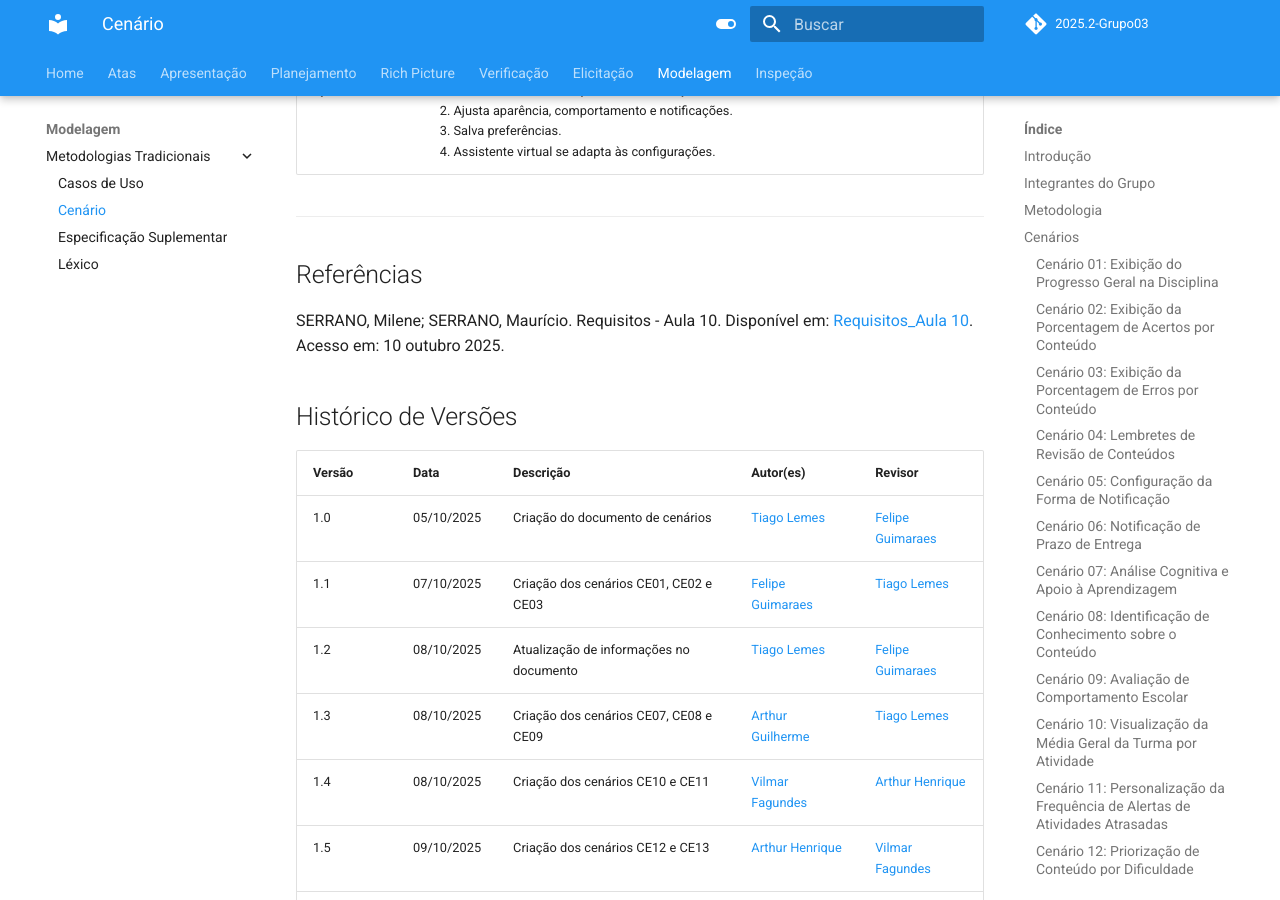
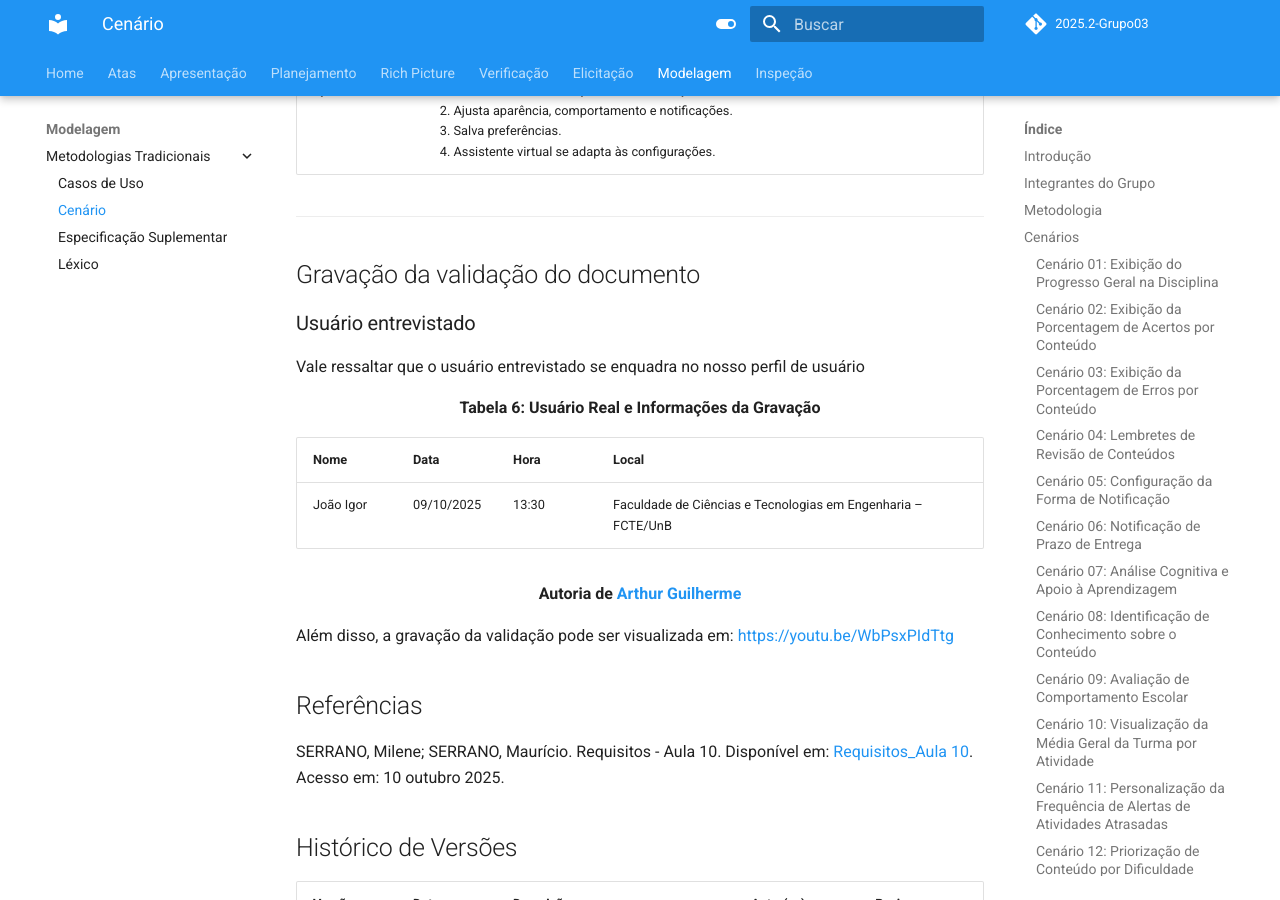
Before and after one commit to Requisitos-de-Software/2025.2-Grupo03, an MkDocs documentation site: the page built from docs/Modelagem/cenario.md, in a window 1280 px wide and 900 px high, scrolled down 18318 px. Built offline with MkDocs 1.6.1 and Material for MkDocs 9.7.7, drawn with Linux system fonts in a browser that asks for light colours; comment, search, counter and statistics services are not loaded.

Commit message:
Update cenario.md

```diff
--- a/docs/Modelagem/cenario.md
+++ b/docs/Modelagem/cenario.md
@@ -374,6 +374,18 @@ A **padronização da tabela** se baseou nesses elementos apresentados acima e p
 | **Episódios**   | 1. O usuário acessa a seção de customização.<br>2. Ajusta aparência, comportamento e notificações.<br>3. Salva preferências.<br>4. Assistente virtual se adapta às configurações. |
 
 ---
+## Gravação da validação do documento
+### Usuário entrevistado
+Vale ressaltar que o usuário entrevistado se enquadra no nosso perfil de usuário
+<div align="center"><strong>Tabela 6: Usuário Real e Informações da Gravação</strong></div>
+
+| Nome | Data | Hora | Local|
+|-------------------------|-----------------|-----------------|------------------|
+| João Igor | 09/10/2025 | 13:30 | Faculdade de Ciências e Tecnologias em Engenharia – FCTE/UnB |
+
+<div align="center"><strong>Autoria de <a href="https://github.com/ArthurGuilher62">Arthur Guilherme</a></strong></div>
+
+Além disso, a gravação da validação pode ser visualizada em: [https://youtu.be/WbPsxPIdTtg](https://youtu.be/WbPsxPIdTtg)
 
 ## Referências
 SERRANO, Milene; SERRANO, Maurício. Requisitos - Aula 10. Disponível em: [Requisitos_Aula 10](../arquivos/Cenarios_Aula10.pdf). Acesso em: 10 outubro 2025.
```
